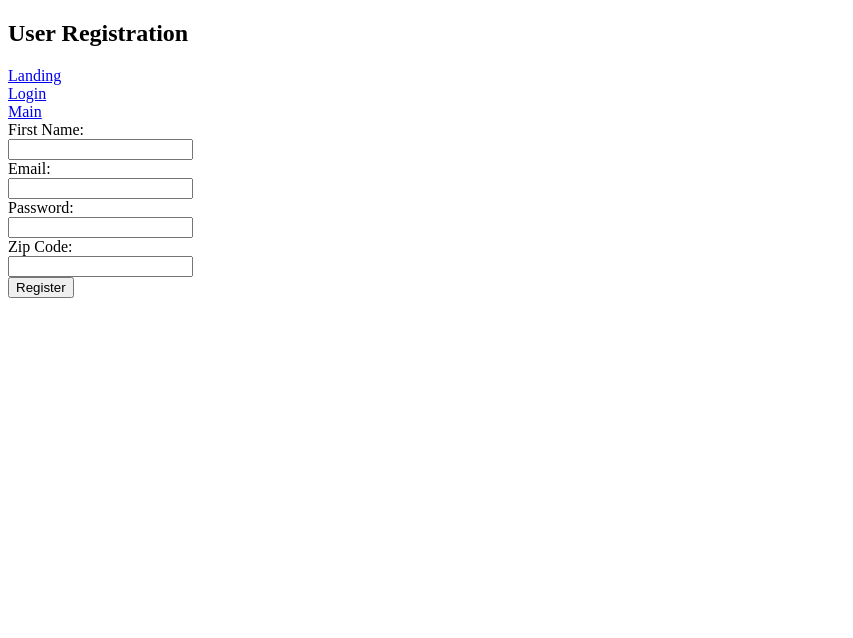
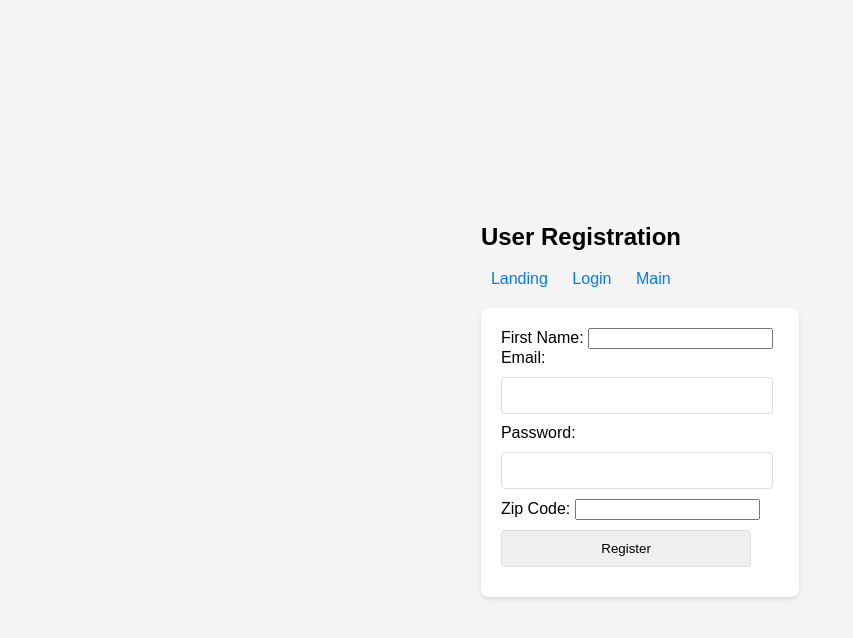
Before and after one commit to EricSpencer00/Serenity, a plain HTML site: page registration.html in a window 1280 px wide. Shown: the whole page, without its empty margins (0-853 px from the left). Drawn offline with Linux system fonts and the light colour scheme.

Commit message:
Add style to login and registration

```diff
--- /dev/null
+++ b/logins.css
@@ -0,0 +1,47 @@
+/* Apply a flex context to the body and center everything vertically and horizontally */
+body {
+    display: flex;
+    justify-content: center;
+    align-items: center;
+    height: 100vh;
+    margin: 0;
+    background-color: #f4f4f4;
+    font-family: Arial, sans-serif;
+  }
+
+  /* Container for all the elements */
+  .container {
+    text-align: center;
+    width: 100%; /* Set a max-width if you want to limit how wide this can get on larger screens */
+  }
+
+  /* Style the form */
+  form {
+    background: white;
+    margin-top: 20px; /* Add space between the links and form */
+    padding: 20px;
+    border-radius: 8px;
+    box-shadow: 0 2px 4px rgba(0, 0, 0, 0.1);
+    display: inline-block;
+  }
+
+  /* Style the input fields and the button */
+  input[type=email], input[type=password], button[type=submit] {
+    width: 90%; /* You can adjust this value */
+    margin: 10px 0;
+    padding: 10px;
+    border: 1px solid #ddd;
+    border-radius: 4px;
+  }
+
+  /* Links styling */
+  nav a {
+    display: inline-block; /* Display links inline */
+    margin: 0 10px; /* Add space around links */
+    color: #007bff;
+    text-decoration: none;
+  }
+
+  nav a:hover {
+    text-decoration: underline;
+  }
--- a/registration.html
+++ b/registration.html
@@ -3,31 +3,44 @@
 <head>
   <meta charset="UTF-8">
   <meta name="viewport" content="width=device-width, initial-scale=1.0">
+  <link rel="stylesheet" href="logins.css">
   <title>User Registration</title>
 </head>
 <body>
+  <div class="center-container">
     <h2>User Registration</h2>
 
+    <nav>
       <a href="index.html">Landing</a>
-  <br/>
       <a href="login.html">Login</a>
-  <br/>
       <a href="main2.html">Main</a>
-
+    </nav>
 
     <form id="registration-form">
-    <label for="name">First Name:</label><br>
-    <input type="name" id="name" name="name" required><br>
-    <label for="email">Email:</label><br>
-    <input type="email" id="email" name="email" required><br>
-    <label for="password">Password:</label><br>
-    <input type="password" id="password" name="password" required><br>
-    <label for="zip">Zip Code:</label><br>
-    <input type="text" id="zip" name="zip" required><br>
+      <div class="form-row">
+        <label for="name">First Name:</label>
+        <input type="text" id="name" name="name" required>
+      </div>
+
+      <div class="form-row"> <!-- Separate Email onto its own line -->
+        <label for="email">Email:</label>
+        <input type="email" id="email" name="email" required>
+      </div>
+
+      <div class="form-row">
+        <label for="password">Password:</label>
+        <input type="password" id="password" name="password" required>
+      </div>
+
+      <div class="form-row"> <!-- Separate Zip Code onto its own line -->
+        <label for="zip">Zip Code:</label>
+        <input type="text" id="zip" name="zip" required>
+      </div>
+
       <button type="submit">Register</button>
     </form>
+  </div>
 
-  <!-- Firebase SDK -->
   <script type="module" src="scripts/firebase-config.js"></script>
   <script type="module" src="scripts/registration.js"></script>
 </body>
```
Also changed, not shown: login.html (+9 -10 lines). Lines whose indentation alone changed are shown as unchanged.
